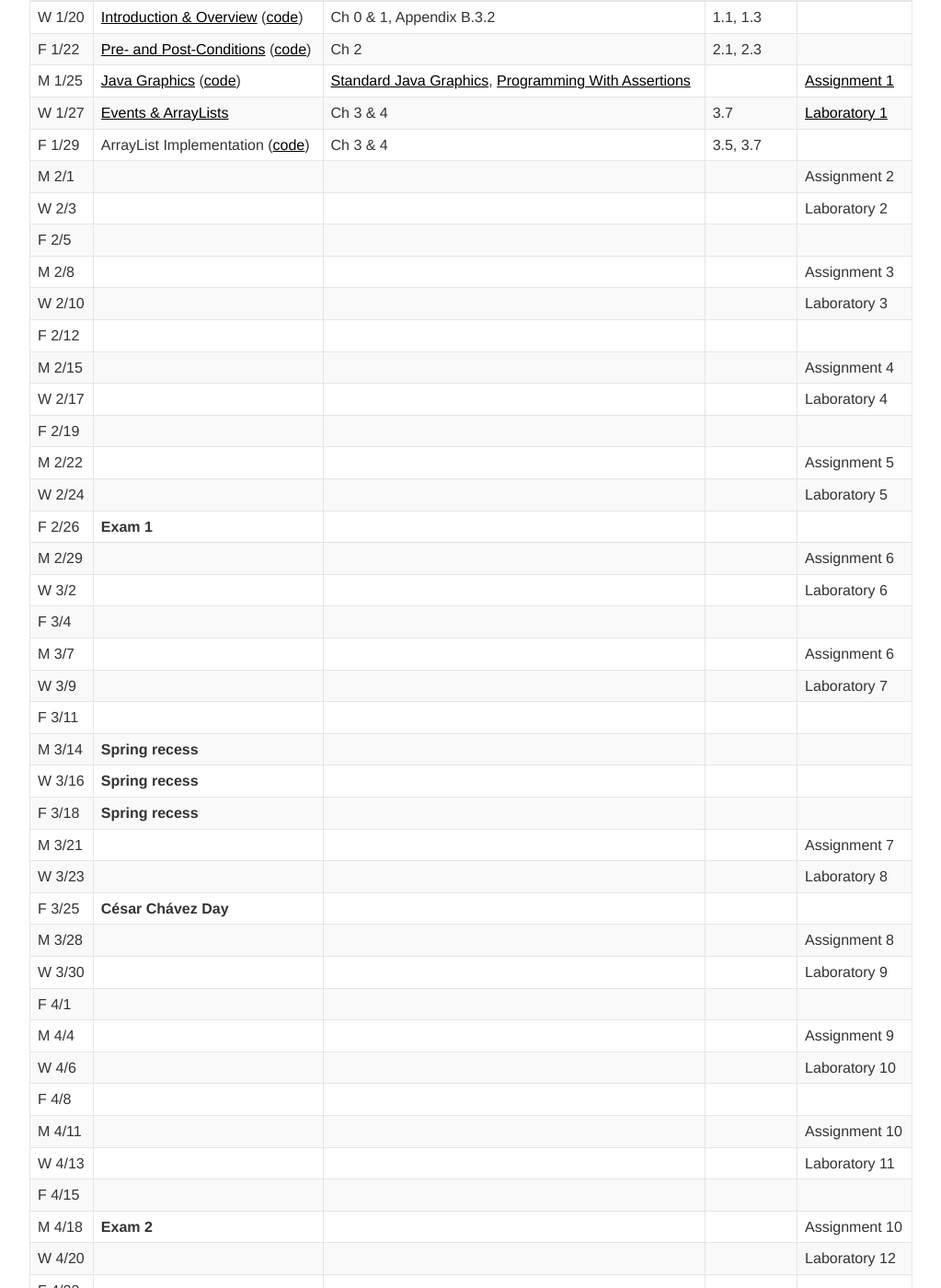
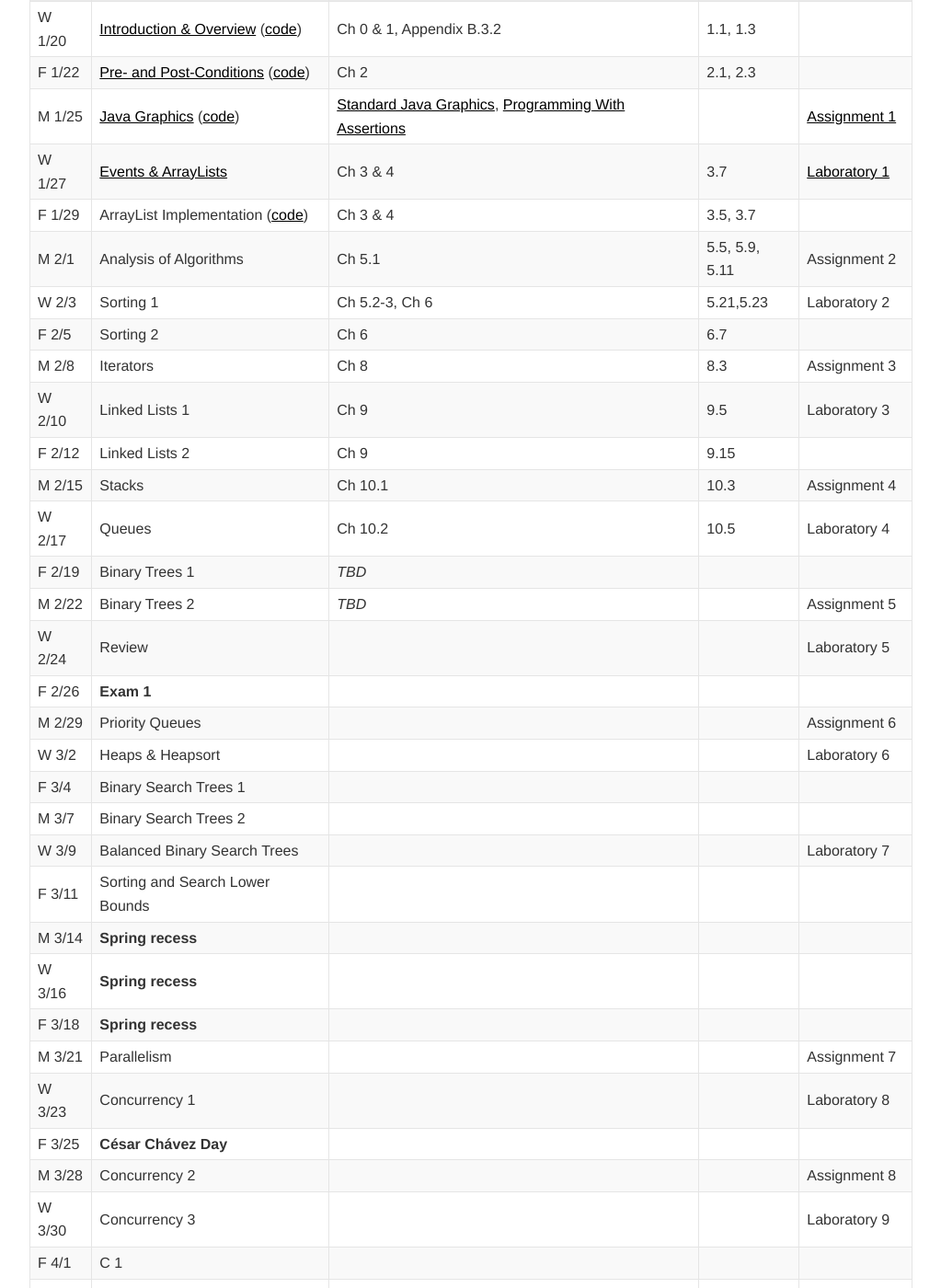
Before and after one commit to jacksonjw12/mbannister.github.io, a Jekyll site: the page built from _teaching/62-s16/index.md, in a window 1280 px wide and 1400 px high, scrolled down 2238 px. Shown: the whole window at 92% size, without its empty margins (128-1151 px from the left). Built offline with Jekyll 4.4.1, drawn with Linux system fonts in a browser that asks for light colours; formulas are drawn with MathJax 3; some of the changed text lies outside the part shown.

Commit message:
Full schedule for 62

```diff
--- a/_teaching/62-s16/index.md
+++ b/_teaching/62-s16/index.md
@@ -97,47 +97,47 @@ F 1/22 | [Pre- and Post-Conditions](Lecture02/Lecture02.pdf) ([code](https://git
 M 1/25 | [Java Graphics](Lecture03/Lecture03.pdf) ([code](https://github.com/mbannister/mbannister.github.io/tree/master/_teaching/62-s16/Lecture03/code)) |[Standard Java Graphics](http://www.cs.pomona.edu/~kim/CSC062F15/handouts/StdGraphics/StdJavaGraphics.html), [Programming With Assertions](http://docs.oracle.com/javase/8/docs/technotes/guides/language/assert.html) | | [Assignment 1](Assignment01/Assignment01.pdf) <!-- Week 1 -->
 W 1/27 | [Events & ArrayLists](Lecture04/Lecture04.pdf) |  	Ch 3 & 4 | 3.7 | [Laboratory 1](Lab01/lab01.pdf)
 F 1/29 | ArrayList Implementation ([code](https://github.com/mbannister/mbannister.github.io/tree/master/_teaching/62-s16/Lecture05/code)) | Ch 3 & 4  | 3.5, 3.7
-M 2/1  | | | | Assignment 2 <!-- Week 2 -->
-W 2/3  | | | | Laboratory 2
-F 2/5  | |
-M 2/8  | | | | Assignment 3 <!-- Week 3 -->
-W 2/10 | | | | Laboratory 3
-F 2/12 | |
-M 2/15 | | | | Assignment 4 <!-- Week 4 -->
-W 2/17 | | | | Laboratory 4
-F 2/19 | |
-M 2/22 | | | | Assignment 5 <!-- Week 5 -->
-W 2/24 | | | | Laboratory 5 <!-- Lecture 15 -->
+M 2/1  | Analysis of Algorithms | Ch 5.1  | 5.5, 5.9, 5.11 | Assignment 2 <!-- Week 2 -->
+W 2/3  | Sorting 1 | Ch 5.2-3, Ch 6  | 5.21,5.23 | Laboratory 2
+F 2/5  | Sorting 2 | Ch 6 | 6.7
+M 2/8  | Iterators | Ch 8 | 8.3 | Assignment 3 <!-- Week 3 -->
+W 2/10 | Linked Lists 1 | Ch 9 | 9.5 | Laboratory 3
+F 2/12 | Linked Lists 2 | Ch 9 | 9.15
+M 2/15 | Stacks | Ch 10.1 | 10.3 | Assignment 4 <!-- Week 4 -->
+W 2/17 | Queues | Ch 10.2 | 10.5 | Laboratory 4
+F 2/19 | Binary Trees 1 | _TBD_
+M 2/22 | Binary Trees 2 | _TBD_ | | Assignment 5 <!-- Week 5 -->
+W 2/24 | Review | | | Laboratory 5 <!-- Lecture 15 -->
 F 2/26 | __Exam 1__ |
-M 2/29 | | | | Assignment 6 <!-- Week 6 -->
-W 3/2  | | | | Laboratory 6 <!-- Send out low grade notifications -->
-F 3/4  | |
-M 3/7  | | | | Assignment 6 <!-- Week 7 -->
-W 3/9  | | | | Laboratory 7 <!-- Mar 10: last day to drop -->
-F 3/11 | |
+M 2/29 | Priority Queues | | | Assignment 6 <!-- Week 6 -->
+W 3/2  | Heaps & Heapsort | | | Laboratory 6 <!-- Send out low grade notifications -->
+F 3/4  | Binary Search Trees 1 |
+M 3/7  | Binary Search Trees 2 | | |  <!-- Week 7 -->
+W 3/9  | Balanced Binary Search Trees | | | Laboratory 7 <!-- Mar 10: last day to drop -->
+F 3/11 | Sorting and Search Lower Bounds |
 M 3/14 | __Spring recess__ |
 W 3/16 | __Spring recess__ |
 F 3/18 | __Spring recess__ |
-M 3/21 | | | | Assignment 7 <!-- Week 8 -->
-W 3/23 | | | | Laboratory 8
+M 3/21 | Parallelism | | | Assignment 7 <!-- Week 8 -->
+W 3/23 | Concurrency 1 | | | Laboratory 8
 F 3/25 | __César Chávez Day__ |
-M 3/28 | | | | Assignment 8 <!-- Week 9 -->
-W 3/30 | | | | Laboratory 9
-F 4/1  | |
-M 4/4  | | | | Assignment 9 <!-- Week 10 -->
-W 4/6  | | | | Laboratory 10
-F 4/8  | |
-M 4/11 | | | | Assignment 10 <!-- Week 11 -->
-W 4/13 | | | | Laboratory 11
-F 4/15 | | <!-- Lecture 15 + 17 = 32 -->
+M 3/28 | Concurrency 2 | | | Assignment 8 <!-- Week 9 -->
+W 3/30 | Concurrency 3 | | | Laboratory 9
+F 4/1  | C 1 |
+M 4/4  | C 2 | | | Assignment 9 <!-- Week 10 -->
+W 4/6  | C 3 | | | Laboratory 10
+F 4/8  | C 4 |
+M 4/11 | C 5 | | | Assignment 10 <!-- Week 11 -->
+W 4/13 | C 6 | | | Laboratory 11
+F 4/15 | C 7 & Review | <!-- Lecture 15 + 17 = 32 -->
 M 4/18 | __Exam 2__ | | | Assignment 10 <!-- Week 12 -->
-W 4/20 | | | | Laboratory 12
-F 4/22 | |
-M 4/25 | | | | Assignment 12 <!-- Week 13 -->
-W 4/27 | | | | Laboratory 13
-F 4/29 | |
-M 5/2  | | <!-- Week 14 -->
-W 5/4  | | <!-- Lecture 32 + 7 = 39 -->
+W 4/20 | Hash Tables 1 | | | Laboratory 12
+F 4/22 | Hash Tables 2 |
+M 4/25 | Graph Algorithms | | | Assignment 12 <!-- Week 13 -->
+W 4/27 | Graph Algorithms | | | Laboratory 13
+F 4/29 | Graph Algorithms |
+M 5/2  | Graph Algorithms | <!-- Week 14 -->
+W 5/4  | Review | <!-- Lecture 32 + 7 = 39 -->
 W 5/11 | __Final Exam__ |
 
 ## Collaboration and Academic Honesty Policy
```
